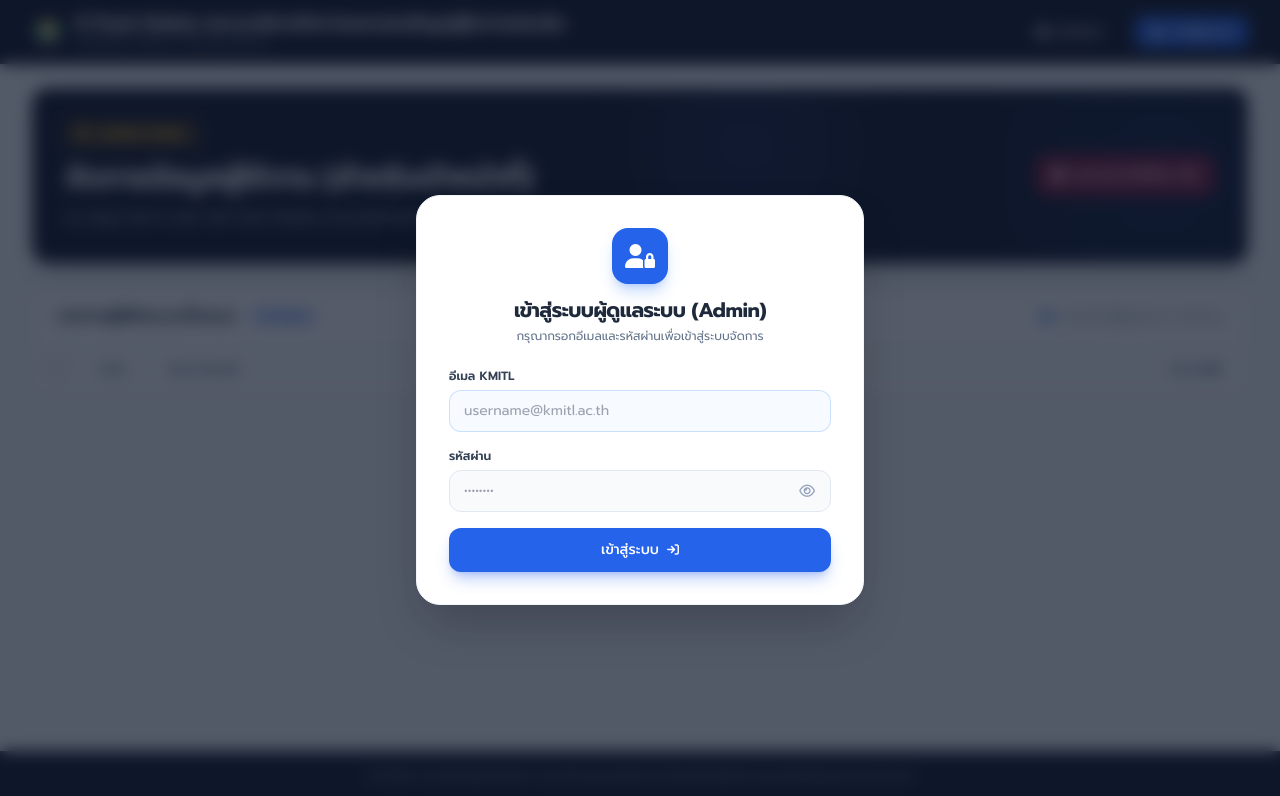
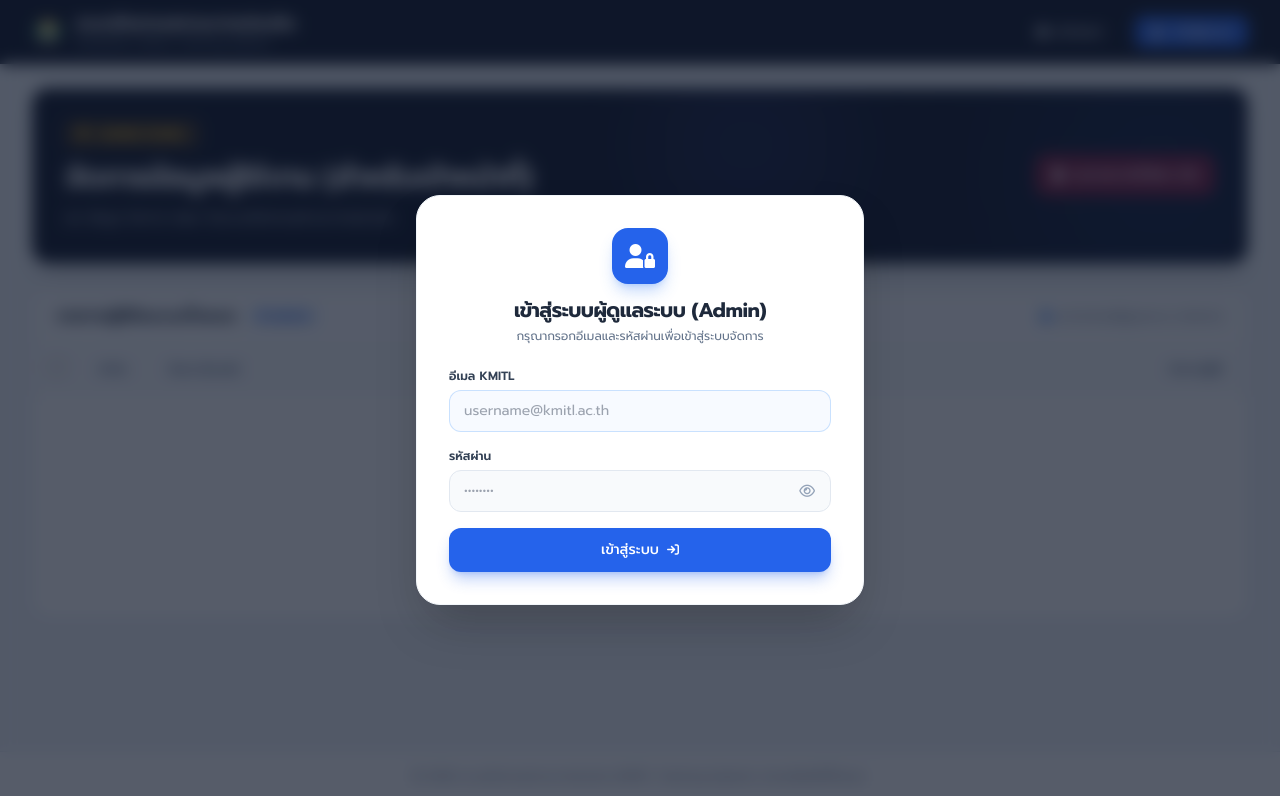
Before and after one commit to textbook-TH/E-Track-Delete, a plain HTML site: page index.html in a window 1280 px wide. Drawn offline with nearby package versions, Linux system fonts and the light colour scheme; no server answers.

Commit message:
index.html

```diff
--- a/index.html
+++ b/index.html
@@ -3,7 +3,7 @@
 <head>
     <meta charset="UTF-8">
     <meta name="viewport" content="width=device-width, initial-scale=1.0">
-    <title>E-Track-Delete รระบบบริหารจัดการและถอนข้อมูลผู้รับการประเมิน - จัดการผู้ใช้ในระบบ</title>
+    <title>ระบบติดตามสถานะการประเมิน - จัดการผู้ใช้ในระบบ</title>
 
     <!-- Tailwind CSS CDN -->
     <script src="https://cdn.tailwindcss.com"></script>
@@ -81,7 +81,7 @@
                 <div class="flex items-center space-x-3">
                     <img src="logo.png" class="h-8 w-auto" alt="Logo">
                     <div>
-                        <h1 class="font-bold text-lg tracking-tight leading-none text-white">E-Track-Delete รระบบบริหารจัดการและถอนข้อมูลผู้รับการประเมิน</h1>
+                        <h1 class="font-bold text-lg tracking-tight leading-none text-white">ระบบติดตามสถานะการประเมิน</h1>
                         <p class="text-xs text-slate-400 mt-0.5">Evaluation Status Tracking System</p>
                     </div>
                 </div>
@@ -130,7 +130,7 @@
                             จัดการข้อมูลผู้ใช้งาน (สำหรับเจ้าหน้าที่)
                         </h2>
                         <p class="text-slate-300 text-sm leading-relaxed">
-                            ลบ ข้อมูล จัดการ User ในE-Track-Delete รระบบบริหารจัดการและถอนข้อมูลผู้รับการประเมิน
+                            ลบ ข้อมูล จัดการ User ในระบบติดตามสถานะการประเมิน
                         </p>
                     </div>
 
@@ -190,9 +190,9 @@
         </main>
 
         <!-- FOOTER -->
-        <footer class="bg-[#0f172a] border-t border-slate-800 py-4 mt-8">
-            <div class="max-w-7xl mx-auto px-4 text-center text-xs text-slate-400">
-                © 2026 งานเทคโนโลยีการศึกษา คณะวิศวกรรมศาสตร์ สถาบันเทคโนโลยีพระจอมเกล้าเจ้าคุณทหารลาดกระบัง
+        <footer class="bg-white border-t border-slate-200 py-4 mt-8">
+            <div class="max-w-7xl mx-auto px-4 text-center text-xs text-slate-500">
+                &copy; 2026 ระบบติดตามสถานะการประเมิน (KMITL Tracking System). สงวนลิขสิทธิ์ทั้งหมด.
             </div>
         </footer>
     </div>
@@ -420,7 +420,7 @@
             } catch (err) {
                 console.error("Supabase Connection Error:", err);
                 showToast('ไม่สามารถดึงข้อมูลจาก Supabase ได้', 'danger');
-            } font-sans {
+            } finally {
                 const validIds = new Set(allUsersData.map(u => u.id));
                 selectedUserIds = new Set([...selectedUserIds].filter(id => validIds.has(id)));
                 renderUserTable();
```
